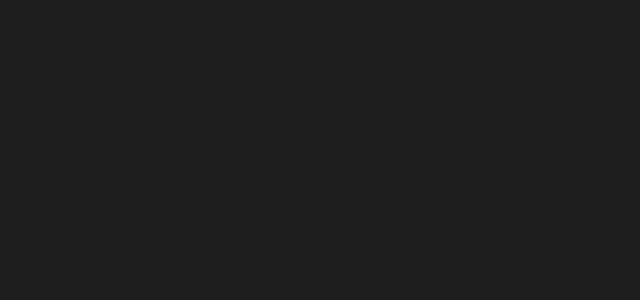
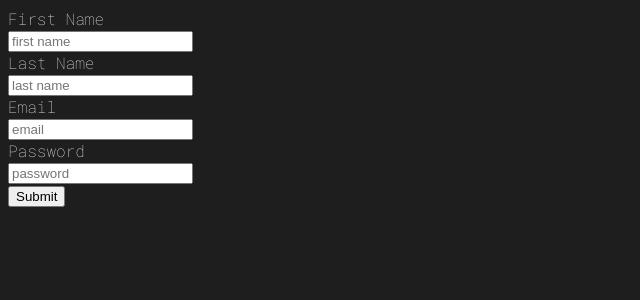
Before and after one commit to stepweaver/pokedex-2, a React (Create React App) app: page /register in a window 1280 px wide. Before the commit this address had no page. Shown: the top 300 px of the page, without its empty margins (0-640 px from the left). Built offline with nearby package versions, Linux system fonts and the light colour scheme; what parse would draw is missing.

Commit message:
Register Module

```diff
--- a/src/Components/Components.js
+++ b/src/Components/Components.js
@@ -5,12 +5,14 @@
   Routes
 } from 'react-router-dom';
 import LandingPage from './LandingPage/LandingPage';
+import Register from './Register/Register';
 
 const Components = () => {
   return (
     <Router>
       <Routes>
         <Route path='/' element={<LandingPage />} />
+        <Route path='/register' element={<Register />} />
       </Routes>
     </Router>
   )
--- /dev/null
+++ b/src/Components/Register/Register.js
@@ -0,0 +1,43 @@
+import React, { useState } from 'react';
+import { useNavigate } from 'react-router-dom';
+import RegisterForm from './RegisterForm';
+import { createUser } from './createUserService';
+
+const Register = () => {
+  const navigate = useNavigate();
+
+  const [newUser, setNewUser] = useState({
+    firstName: '',
+    lastName: '',
+    email: '',
+    password: '',
+    username: ''
+  });
+
+  const handleChange = (e) => {
+    e.preventDefault();
+    const { name, value } = e.target;
+    setNewUser({ ...newUser, [name]: value });
+  };
+
+  const handleSubmit = async (e) => {
+    e.preventDefault();
+    const userRegistered = await createUser(newUser); // TODO: Implement this function
+    if (userRegistered) {
+      alert(`${userRegistered.get('firstName')} has been registered!`);
+      navigate('/profile'); // TODO: Create Profile module
+    }
+  };
+
+  return (
+    <div>
+      <RegisterForm
+        user={newUser}
+        onChange={handleChange}
+        onSubmit={handleSubmit}
+      />
+    </div>
+  )
+};
+
+export default Register;
--- /dev/null
+++ b/src/Components/Register/RegisterForm.js
@@ -0,0 +1,73 @@
+import React from 'react';
+import './RegisterForm.css';
+
+const RegisterForm = ({ user, onChange, onSubmit }) => {
+  return (
+    <form onSubmit={onSubmit} autoComplete='off'>
+      <div className='form-group'>
+        <label>First Name</label>
+        <br />
+        <input
+          type='text'
+          className='form-control'
+          id='first-name-input'
+          value={user.firstName}
+          onChange={onChange}
+          name='firstName'
+          placeholder='first name'
+          required
+        />
+      </div>
+      <div className='form-group'>
+        <label>Last Name</label>
+        <br />
+        <input
+          type='text'
+          className='form-control'
+          id='last-name-input'
+          value={user.lastName}
+          onChange={onChange}
+          name='lastName'
+          placeholder='last name'
+          required
+        />
+      </div>
+      <div className='form-group'>
+        <label>Email</label>
+        <br />
+        <input
+          type='email'
+          className='form-control'
+          id='email-input'
+          value={user.email}
+          onChange={onChange}
+          name='email'
+          placeholder='email'
+          required
+        />
+      </div>
+      <div className='form-group'>
+        <label>Password</label>
+        <br />
+        <input
+          type='password'
+          className='form-control'
+          id='password-input'
+          value={user.password}
+          onChange={onChange}
+          name='password'
+          placeholder='password'
+          min='0'
+          required
+        />
+      </div>
+      <div className='form-group'>
+        <button type='submit' className='btn btn-primary'>
+          Submit
+        </button>
+      </div>
+    </form>
+  );
+};
+
+export default RegisterForm;
--- /dev/null
+++ b/src/Components/Register/createUserService.js
@@ -0,0 +1,45 @@
+import Parse from 'parse';
+
+export const createUser = async (newUser) => {
+  const user = new Parse.User();
+
+  // Generate Trainer Number
+  const generateTrainerNumber = (length) => {
+    const characters = '0123456789';
+    let result = '';
+    for (let i = 0; i < length; i++) {
+      result += characters.charAt(Math.floor(Math.random() * characters.length));
+    }
+    return result;
+  }
+
+  // Generate Username
+  const username = `Trainer #${generateTrainerNumber(5)}`;
+
+  user.set('firstName', newUser.firstName);
+  user.set('lastName', newUser.lastName);
+  user.set('email', newUser.email);
+  user.set('password', newUser.password);
+  user.set('username', username);
+
+  try {
+    const userCreated = await user.signUp();
+    console.log('User Created:', userCreated);
+
+    // Create a Trainer Profile
+    const Profile = Parse.Object.extend('Profile');
+    const profile = new Profile();
+    profile.set('user', userCreated); // Pointer to the user
+    profile.set('username', username); // Trainer Number
+    profile.set('bio', `I'm a Pokémon Trainer!`); // Default Bio
+    profile.set('caughtPokemon', []);
+    await profile.save();
+
+    console.log('Profile Created:', profile);
+    return userCreated;
+  } catch (error) {
+    console.error('Error while creating user: ', error);
+    alert('Error while creating user: ', error);
+    return null;
+  }
+}
```
Also changed, not shown: src/Components/Register/RegisterForm.css (added).
